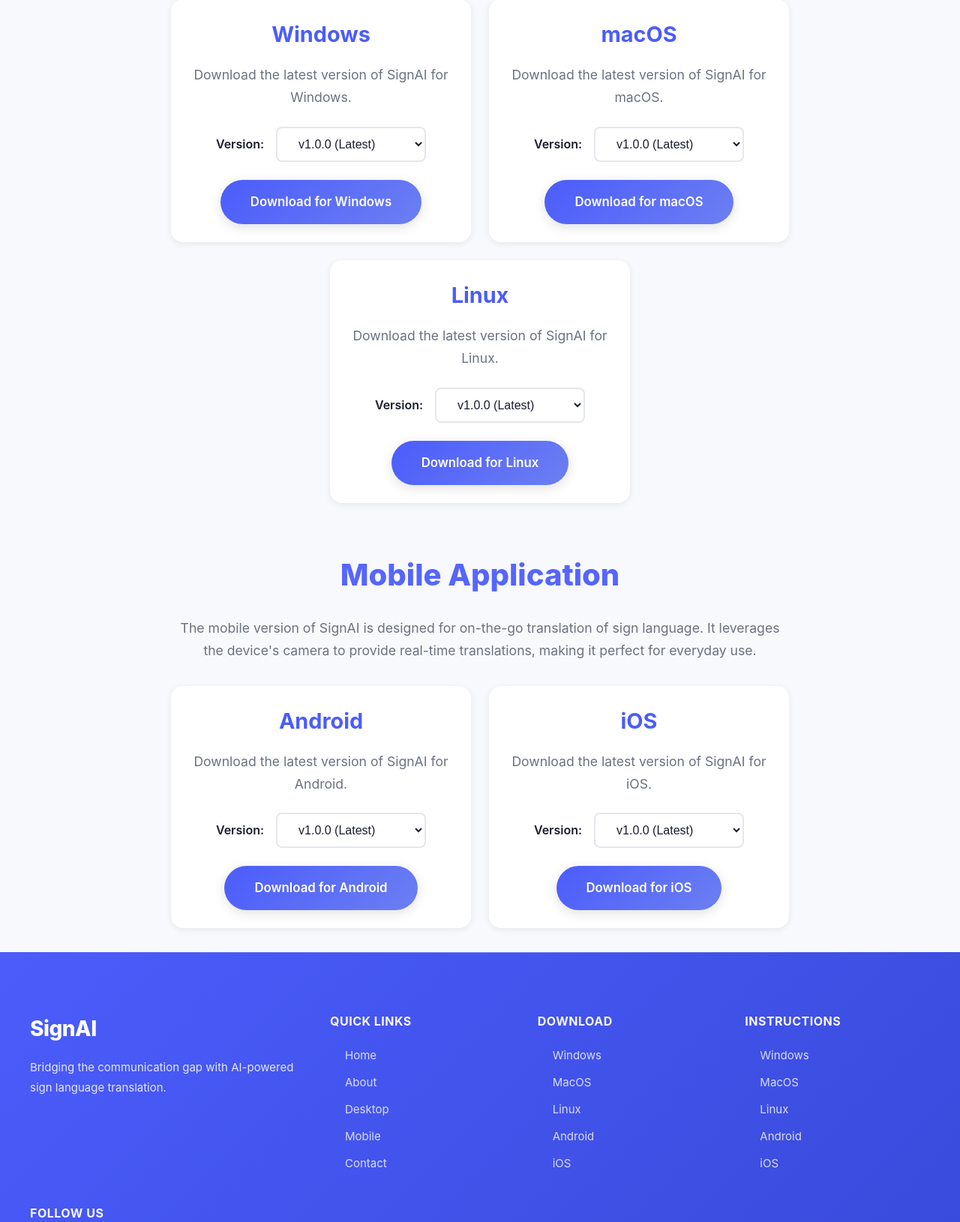
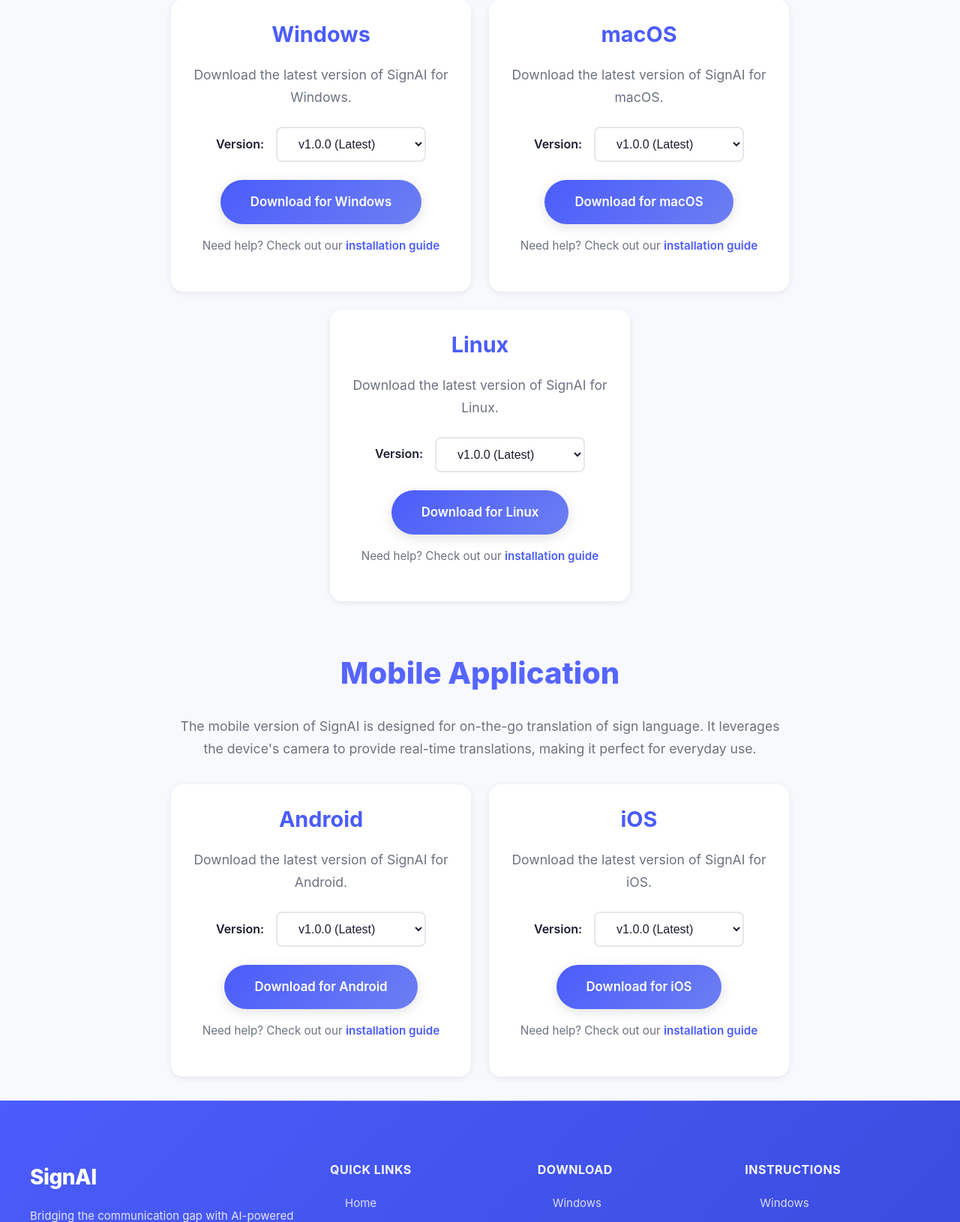
Before and after one commit to Stefanos0710/SignAI, a Flask app: page /download in a window 1280 px wide. Shown: the part 1309-2939 px from the top of the page at 75% size. Run offline with Flask 2, Linux system fonts and the light colour scheme.

Commit message:
Add installation guide links to download page
Added instruction notes with links to platform-specific installation guides below each download button in download.html. Introduced new CSS classes for styling these notes and links.

```diff
--- a/product_webside/static/css/download.css
+++ b/product_webside/static/css/download.css
@@ -459,3 +459,26 @@ footer::before {
     text-align: center;
     letter-spacing: 0.3px;
 }
+
+/* Instruction Note Styling */
+.instruction-note {
+    margin-top: 1rem;
+    font-size: 0.95rem;
+    color: var(--text-secondary);
+    text-align: center;
+}
+
+.instruction-link {
+    color: var(--primary);
+    font-weight: 600;
+    text-decoration: none;
+    border-bottom: 2px solid transparent;
+    transition: all 0.3s ease;
+    padding-bottom: 2px;
+}
+
+.instruction-link:hover {
+    color: var(--accent);
+    border-bottom-color: var(--accent);
+    text-decoration: none;
+}
--- a/product_webside/templates/download.html
+++ b/product_webside/templates/download.html
@@ -55,6 +55,7 @@
                 </select>
             </div>
             <a href="#" class="btn btn-primary download-btn" data-platform="windows" download>Download for Windows</a>
+            <p class="instruction-note">Need help? Check out our <a href="/download/instructions#window" class="instruction-link">installation guide</a></p>
         </div>
 
         {#  macOS  #}
@@ -70,6 +71,7 @@
                 </select>
             </div>
             <a href="#" class="btn btn-primary download-btn" data-platform="macos" download>Download for macOS</a>
+            <p class="instruction-note">Need help? Check out our <a href="/download/instructions#macos" class="instruction-link">installation guide</a></p>
         </div>
 
         {#  Linux  #}
@@ -85,6 +87,7 @@
                 </select>
             </div>
             <a href="#" class="btn btn-primary download-btn" data-platform="linux" download>Download for Linux</a>
+            <p class="instruction-note">Need help? Check out our <a href="/download/instructions#linux" class="instruction-link">installation guide</a></p>
         </div>
     </div>
 </section>
@@ -108,6 +111,7 @@
                 </select>
             </div>
             <a href="#" class="btn btn-primary download-btn" data-platform="android" download>Download for Android</a>
+            <p class="instruction-note">Need help? Check out our <a href="/download/instructions#android" class="instruction-link">installation guide</a></p>
         </div>
 
         {#  iOS  #}
@@ -123,6 +127,7 @@
                 </select>
             </div>
             <a href="#" class="btn btn-primary download-btn" data-platform="ios" download>Download for iOS</a>
+            <p class="instruction-note">Need help? Check out our <a href="/download/instructions#ios" class="instruction-link">installation guide</a></p>
         </div>
     </div>
 </section>
```
